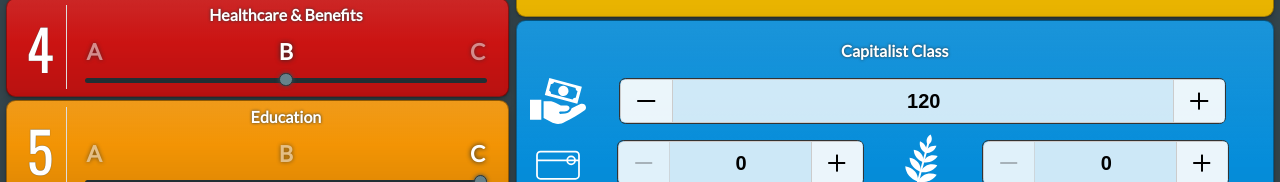
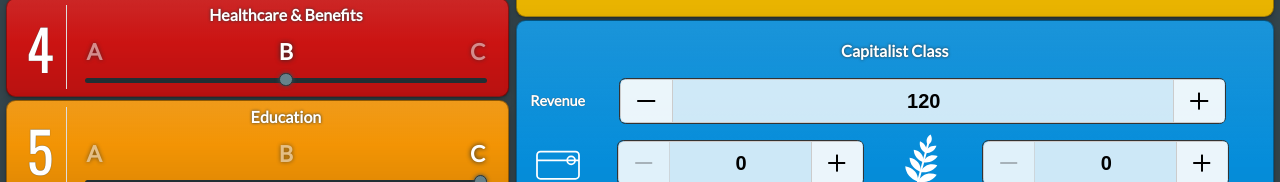
Before and after one commit to Boatera/hegemony-taxes, a Vue app: page / in a window 1280 px wide. Shown: the part 375-557 px from the top of the page. Built offline with nearby package versions, Linux system fonts and the light colour scheme.

Commit message:
style: replace revenue icon with text label

```diff
--- a/src/components/CapitalistClass.vue
+++ b/src/components/CapitalistClass.vue
@@ -40,7 +40,7 @@ const corporateTax = computed(() => getCorporateTax(cGrossIncome.value - employm
             <!-- Row 1: Revenue field on top (full width) -->
             <div class="split full-width">
                 <Tooltip :text="$t('hint.capitalist.revenue')">
-                    <div class="parameter-icon icon-revenue" />
+                    <div class="parameter-label">{{ $t('taxes.revenue') }}</div>
                 </Tooltip>
                 <div class="capitalist-parameter parameter-revenue">
                     <NumberInput :min="0" :max="999" :intervalTimeout="40" v-model.number="cRevenue" />
@@ -180,5 +180,22 @@ const corporateTax = computed(() => getCorporateTax(cGrossIncome.value - employm
     .icon-income {
         background-size: 90%;
     }
+
+    .split .tooltip-wrapper {
+        display: flex;
+        align-items: center;
+        justify-content: center;
+    }
+
+    .parameter-label {
+        display: flex;
+        align-items: center;
+        justify-content: center;
+        height: 100%;
+        font-size: 0.9rem;
+        font-weight: bold;
+        text-align: center;
+        line-height: 1.1;
+    }
 }
 </style>
```
